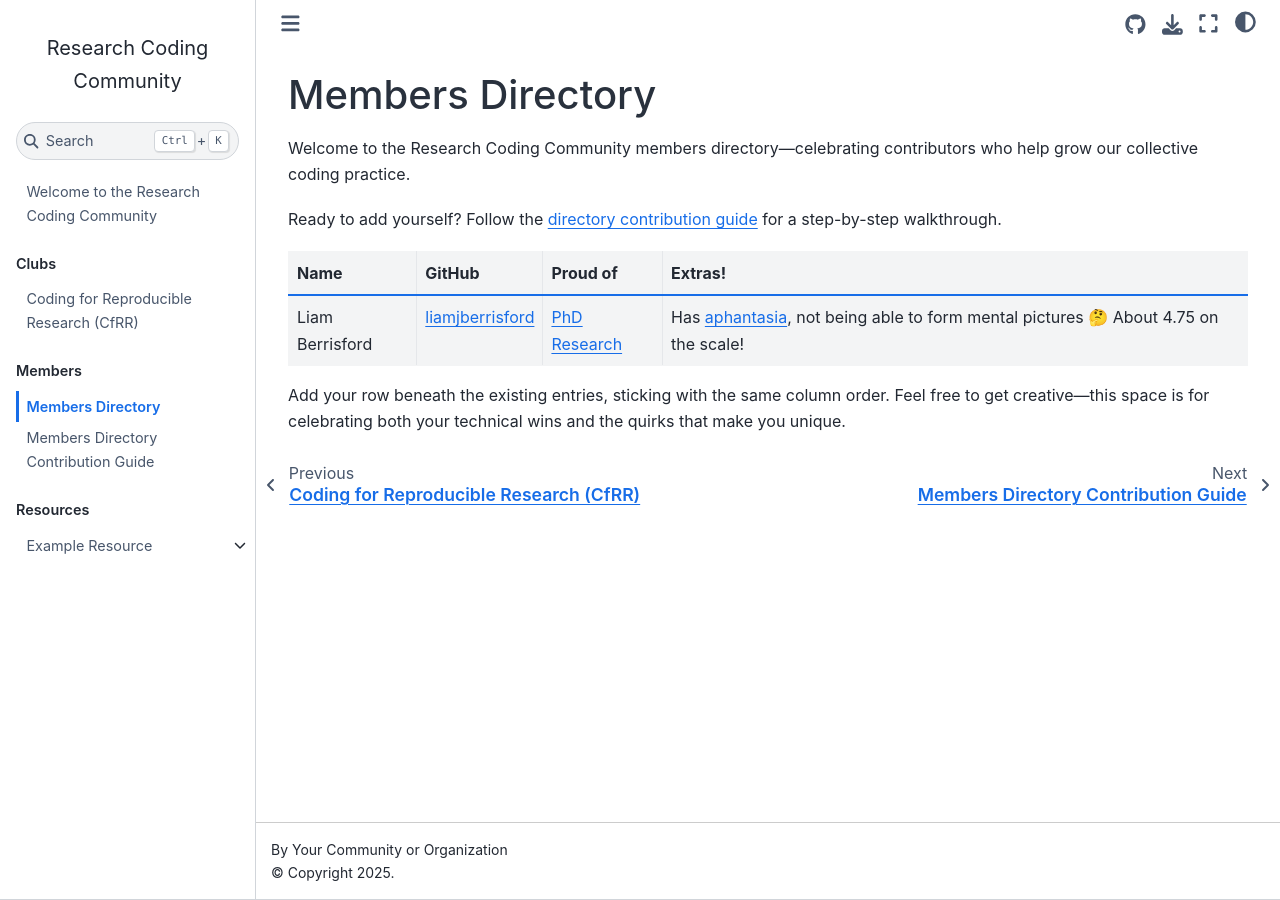
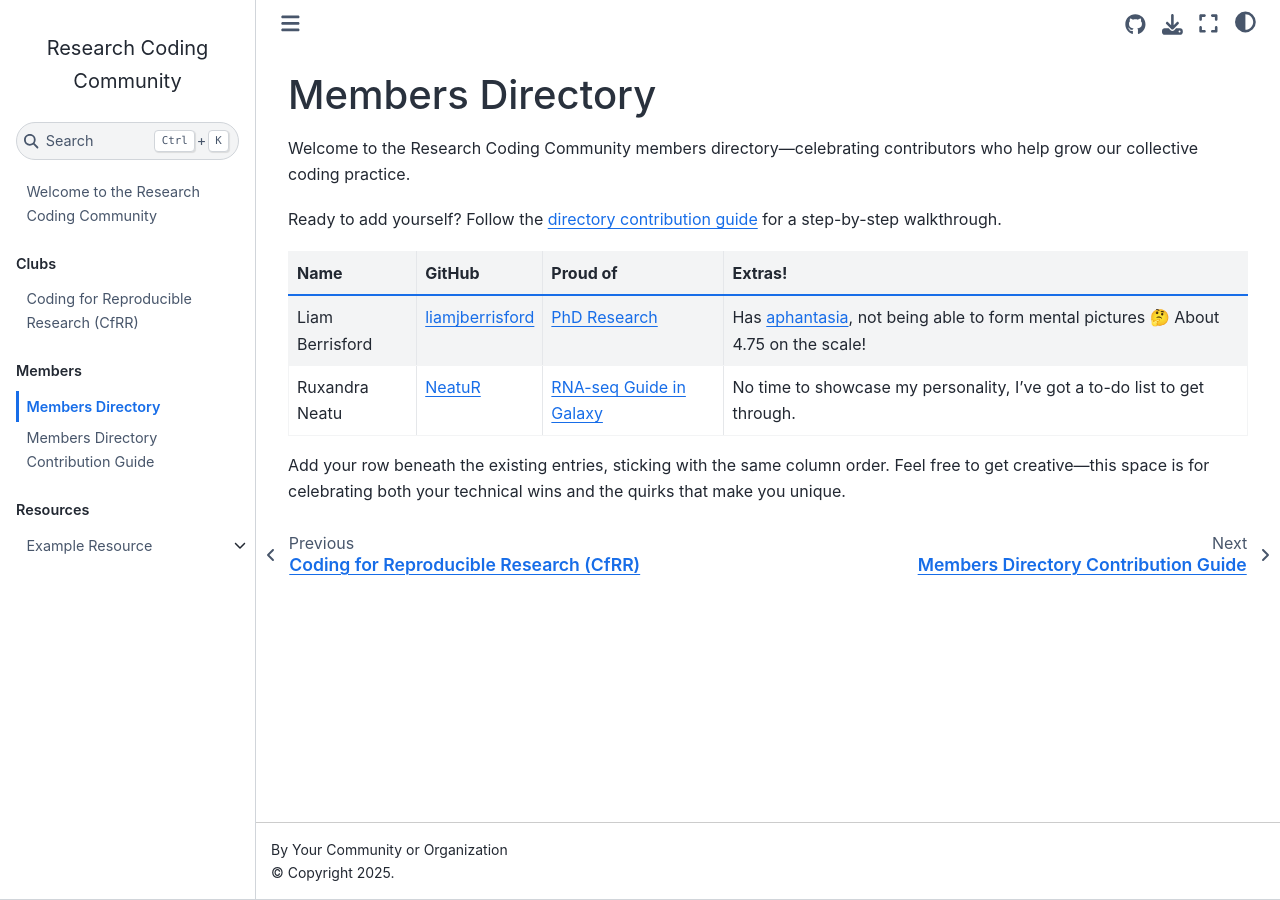
Before and after one commit to coding-for-reproducible-research/Research_Coding_Community, a Jupyter Book: the page built from members/directory.md, in a window 1280 px wide. Built offline with Jupyter Book 1.0.4 settings and Sphinx 7.4.7 and the Sphinx Book theme 1.1.4, drawn with Linux system fonts in a browser that asks for light colours; pages that are not in the unit, such as notebooks, are missing from menus.

Commit message:
Add Ruxandra to members directory

```diff
--- a/members/directory.md
+++ b/members/directory.md
@@ -7,5 +7,6 @@ Ready to add yourself? Follow the [directory contribution guide](directory_guide
 | Name | GitHub | Proud of | Extras! |
 |------|--------|----------|-----------|
 | Liam Berrisford | [liamjberrisford](https://github.com/liamjberrisford) | [PhD Research](https://liamjberrisford.github.io/Environmental-Insights/) | Has [aphantasia](https://en.wikipedia.org/wiki/Aphantasia), not being able to form mental pictures 🤔 About 4.75 on the scale! |
+| Ruxandra Neatu | [NeatuR](https://github.com/NeatuR) | [RNA-seq Guide in Galaxy](https://github.com/NeatuR/RUX-RNA-SEQ/blob/master/RUX_RNA_SEQ.pdf) | No time to showcase my personality, I’ve got a to-do list to get through. |
 
 Add your row beneath the existing entries, sticking with the same column order. Feel free to get creative—this space is for celebrating both your technical wins and the quirks that make you unique.
```
